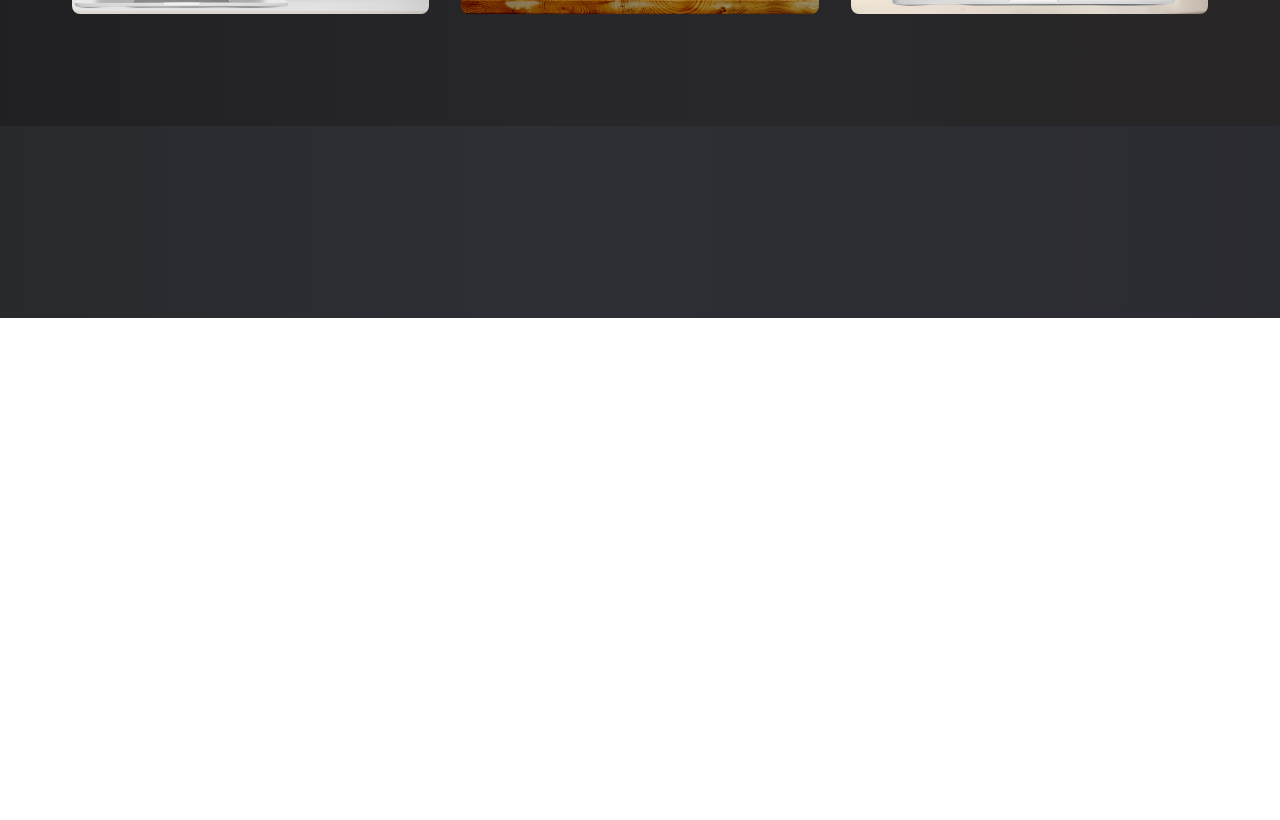
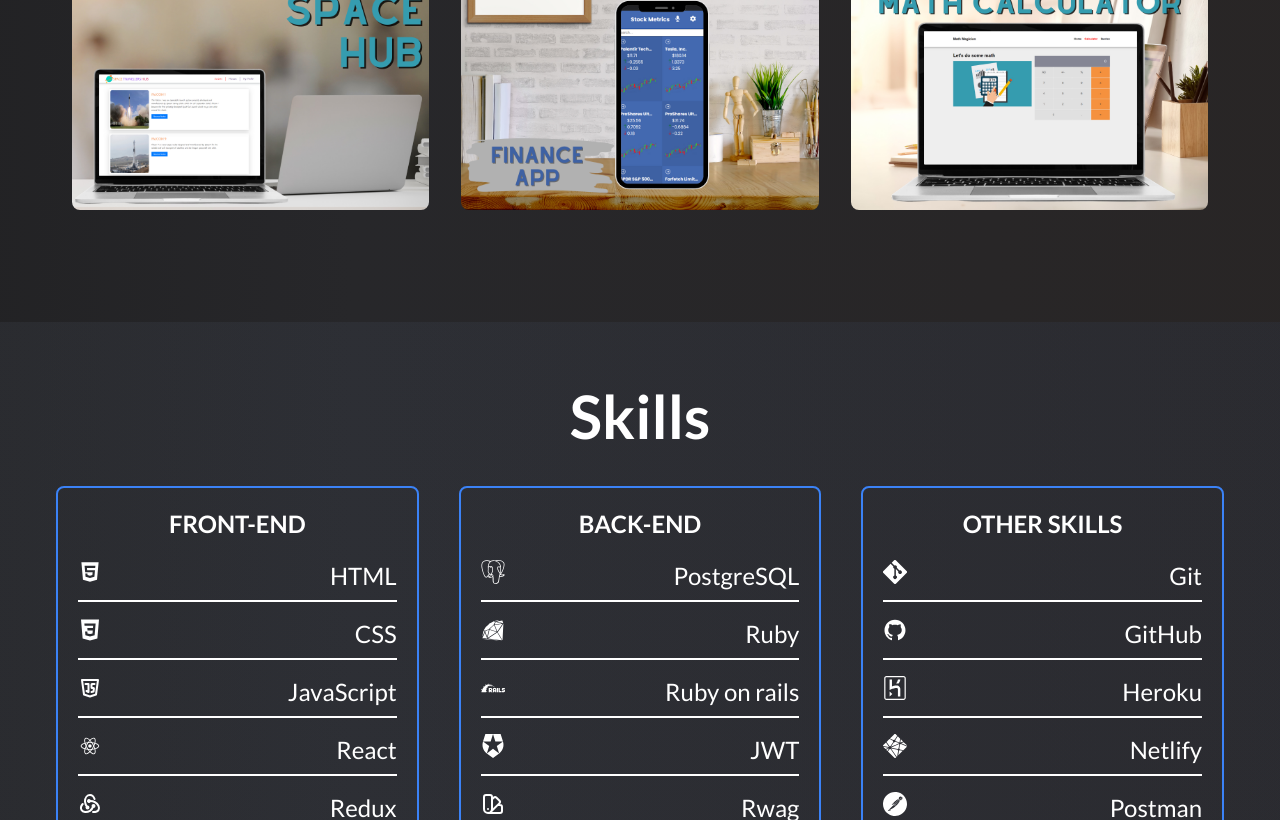
Before and after one commit to rbhatt1999/rohitweb, a Next.js app: page / in a window 1280 px wide. Shown: the part 1980-2800 px from the top of the page. Before the commit the page ends 2298 px from the top, so only its background shows below. Built offline with nearby package versions, Linux system fonts and the light colour scheme.

Commit message:
add skill section

```diff
--- a/src/app/globals.css
+++ b/src/app/globals.css
@@ -9,3 +9,7 @@
 .blueShadow {
     box-shadow: 0 0 30px 2px rgb(59 130 246);
 }
+
+.hoverblueShadow:hover {
+    box-shadow: 0 0 30px 2px rgb(59 130 246);
+}
--- a/src/components/home/About.jsx
+++ b/src/components/home/About.jsx
@@ -21,7 +21,7 @@
     const [professional, setprofessional] = useState(true);
     const { ref, inView } = useInView();
     return (
-        <div id="about" ref={ref} className="flex flex-col lg:flex-row items-center animate-text bg-gradient-to-r from-white/5 to-blue-500/5 text-white justify-between px-5 md:px-10 lg:px-14 py-10 md:py-24 gap-10 w-full h-full overflow-hidden flex-1">
+        <div id="about" ref={ref} className="min-h-screen flex flex-col lg:flex-row items-center animate-text bg-gradient-to-r from-white/5 to-blue-500/5 text-white justify-between px-5 md:px-10 lg:px-14 py-10 md:py-24 gap-10 w-full h-full overflow-hidden flex-1">
             <motion.div
                 initial={{ x: '-100%', opacity: 0 }}
                 animate={inView ? { x: 0, opacity: 1 } : { x: '-100%', opacity: 0 }}
--- a/src/components/home/Skills.jsx
+++ b/src/components/home/Skills.jsx
@@ -3,6 +3,15 @@
 import { motion } from 'framer-motion'
 import { Sora, Crete_Round } from 'next/font/google'
 import { useInView } from 'react-intersection-observer'
+import { AiFillHtml5, AiFillGitlab, AiFillGithub } from 'react-icons/ai'
+import { IoLogoCss3, IoLogoNodejs } from 'react-icons/io'
+import { TbBrandJavascript, TbBrandRedux } from 'react-icons/tb'
+import { DiReact, DiRuby } from 'react-icons/di'
+import { FaBootstrap } from 'react-icons/fa'
+import { FiFramer } from 'react-icons/fi'
+import { SiTailwindcss, SiPostman, SiVisualstudiocode, SiNetlify, SiPostgresql, SiRubyonrails, SiAuth0, SiHeroku } from 'react-icons/si'
+import { HiOutlineColorSwatch, HiLockClosed, HiOutlineDeviceTablet } from 'react-icons/hi'
+import { BsGit, BsFillTerminalFill } from 'react-icons/bs'
 
 const sora = Sora({
     weight: ['100', '200', '300', '400', '500', '600', '700', '800'],
@@ -17,7 +26,65 @@
 export default function Skills() {
     const { ref, inView } = useInView();
     return (
-        <div id="skills" ref={ref} className="flex flex-col lg:flex-row items-center animate-text bg-gradient-to-r from-white/5 to-blue-500/5 text-white justify-between px-5 md:px-10 lg:px-14 py-10 md:py-24 gap-10 w-full h-full overflow-hidden flex-1">
+        <div id="skills" ref={ref} className="flex flex-col items-center animate-text bg-gradient-to-r from-white/5 to-blue-500/5 text-white justify-between px-5 md:px-10 lg:px-14 py-10 md:py-16 gap-10 w-full h-full overflow-hidden">
+            <motion.h2
+                initial={{ y: -100, opacity: 0 }}
+                animate={inView ? { y: 0, opacity: 1 } : { y: -100, opacity: 0 }}
+                transition={{ type: 'spring', stiffness: 30, duration: 1 }}
+                className={`text-2xl md:text-6xl font-semibold`}>Skills</motion.h2>
+            <div className="flex flex-col md:flex-row justify-center gap-10 w-full">
+                <motion.div
+                    initial={{ x: -200, opacity: 0 }}
+                    animate={inView ? { x: 0, opacity: 1 } : { x: -200, opacity: 0 }}
+                    transition={{ type: 'spring', stiffness: 30, duration: 1 }}
+                className={`max-w-sm flex flex-col border-2 border-blue-500 rounded-lg cursor-pointer flex-1 p-5 gap-5 hoverblueShadow hover:scale-105`}>
+                    <h2 className='text-lg text-center md:text-2xl font-semibold'>FRONT-END</h2>
+                    <ul className='flex flex-col gap-4'>
+                        <li className='flex flex-row justify-between border-b-2 pb-2 border-white text-2xl'><AiFillHtml5 /> HTML</li>
+                        <li className='flex flex-row justify-between border-b-2 pb-2 border-white text-2xl'> <IoLogoCss3 /> CSS</li>
+                        <li className='flex flex-row justify-between border-b-2 pb-2 border-white text-2xl'><TbBrandJavascript /> JavaScript</li>
+                        <li className='flex flex-row justify-between border-b-2 pb-2 border-white text-2xl'><DiReact /> React</li>
+                        <li className='flex flex-row justify-between border-b-2 pb-2 border-white text-2xl'><TbBrandRedux /> Redux</li>
+                        <li className='flex flex-row justify-between border-b-2 pb-2 border-white text-2xl'><FaBootstrap /> Bootstrap</li>
+                        <li className='flex flex-row justify-between border-b-2 pb-2 border-white text-2xl'><FiFramer /> FramerMotion</li>
+                        <li className='flex flex-row justify-between border-b-2 pb-2 border-white text-2xl'><SiTailwindcss /> Tailwind</li>
+                    </ul>
+                </motion.div>
+                <motion.div
+                    initial={{ y: 200, opacity: 0 }}
+                    animate={inView ? { y: 0, opacity: 1 } : { y: 200, opacity: 0 }}
+                    transition={{ type: 'spring', stiffness: 30, duration: 1 }}
+                className={`max-w-sm flex flex-col border-2 border-blue-500 rounded-lg cursor-pointer flex-1 p-5 gap-5 hoverblueShadow hover:scale-105`}>
+                    <h2 className='text-lg text-center md:text-2xl font-semibold'>BACK-END</h2>
+                    <ul className='flex flex-col gap-4'>
+                        <li className='flex flex-row justify-between border-b-2 pb-2 border-white text-2xl'><SiPostgresql /> PostgreSQL</li>
+                        <li className='flex flex-row justify-between border-b-2 pb-2 border-white text-2xl'><DiRuby />Ruby</li>
+                        <li className='flex flex-row justify-between border-b-2 pb-2 border-white text-2xl'><SiRubyonrails /> Ruby on rails</li>
+                        <li className='flex flex-row justify-between border-b-2 pb-2 border-white text-2xl'><SiAuth0 /> JWT</li>
+                        <li className='flex flex-row justify-between border-b-2 pb-2 border-white text-2xl'><HiOutlineColorSwatch /> Rwag</li>
+                        <li className='flex flex-row justify-between border-b-2 pb-2 border-white text-2xl'><HiLockClosed /> CanCanCan</li>
+                        <li className='flex flex-row justify-between border-b-2 pb-2 border-white text-2xl'><HiOutlineDeviceTablet /> Devise</li>
+                        <li className='flex flex-row justify-between border-b-2 pb-2 border-white text-2xl'><IoLogoNodejs /> Node.js</li>
+                    </ul>
+                </motion.div>
+                <motion.div
+                    initial={{ x: 200, opacity: 0 }}
+                    animate={inView ? { x: 0, opacity: 1 } : { x: 200, opacity: 0 }}
+                    transition={{ type: 'spring', stiffness: 30, duration: 1 }}
+                className={`max-w-sm flex flex-col border-2 border-blue-500 rounded-lg cursor-pointer flex-1 p-5 gap-5 hoverblueShadow hover:scale-105`}>
+                    <h2 className='text-lg text-center md:text-2xl font-semibold'>OTHER SKILLS</h2>
+                    <ul className='flex flex-col gap-4'>
+                        <li className='flex flex-row justify-between border-b-2 pb-2 border-white text-2xl'><BsGit /> Git</li>
+                        <li className='flex flex-row justify-between border-b-2 pb-2 border-white text-2xl'><AiFillGithub /> GitHub</li>
+                        <li className='flex flex-row justify-between border-b-2 pb-2 border-white text-2xl'><SiHeroku /> Heroku</li>
+                        <li className='flex flex-row justify-between border-b-2 pb-2 border-white text-2xl'> <SiNetlify /> Netlify</li>
+                        <li className='flex flex-row justify-between border-b-2 pb-2 border-white text-2xl'><SiPostman /> Postman</li>
+                        <li className='flex flex-row justify-between border-b-2 pb-2 border-white text-2xl'><SiVisualstudiocode />VS Code</li>
+                        <li className='flex flex-row justify-between border-b-2 pb-2 border-white text-2xl'><BsFillTerminalFill /> Terminal</li>
+                        <li className='flex flex-row justify-between border-b-2 pb-2 border-white text-2xl'><AiFillGitlab /> GitLab</li>
+                    </ul>
+                </motion.div>
+            </div>
         </div>
     )
 }
```
